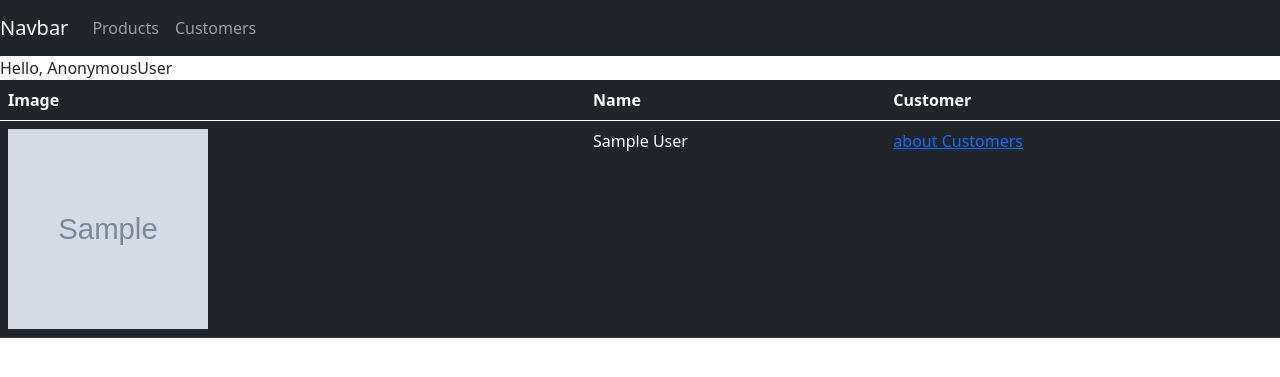
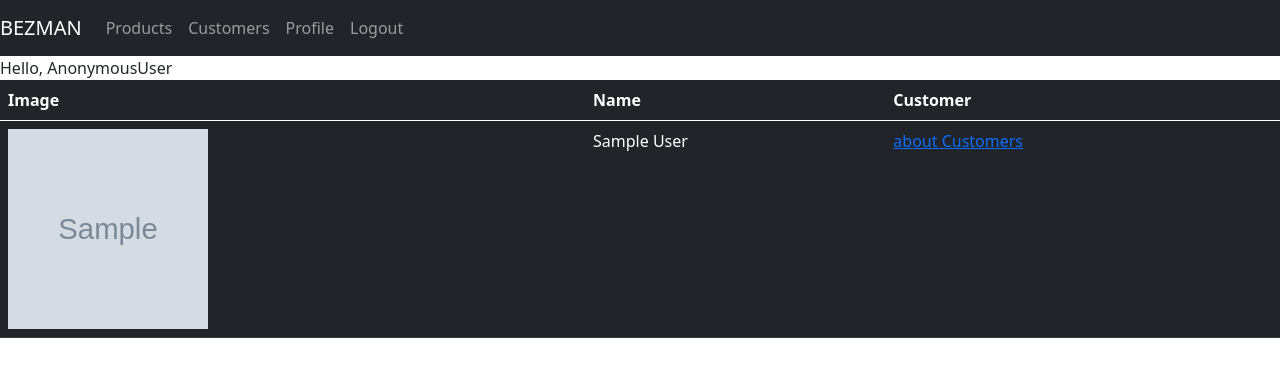
Before and after one commit to emir-naiz/bezman, a Django app: template bezman_shop/account/templates/account/customers.html in a window 1280 px wide. Shown: the top 377 px of the page. Run offline with Django 3.2, Linux system fonts and the light colour scheme; the template is opened without the code that fills it: most values are stand-ins (such as "Sample title", 1, 10 or a date in 2020); grey boxes marked "Sample" are stand-in pictures.

Commit message:
add two buttons

```diff
--- a/bezman_shop/supershop/templates/supershop/navbar.html
+++ b/bezman_shop/supershop/templates/supershop/navbar.html
@@ -1,5 +1,5 @@
 <nav class="navbar navbar-expand-lg navbar-dark bg-dark">
-  <a class="navbar-brand" href="#">Navbar</a>
+  <a class="navbar-brand" href="#">BEZMAN</a>
   <button class="navbar-toggler" type="button" data-toggle="collapse" data-target="#navbarSupportedContent" aria-controls="navbarSupportedContent" aria-expanded="false" aria-label="Toggle navigation">
     <span class="navbar-toggler-icon"></span>
   </button>
@@ -12,6 +12,12 @@
       <li class="nav-item">
         <a class="nav-link" href='{% url "customers" %}'>Customers</a>
       </li>
+      <li class="nav-item">
+        <a class="nav-link" href='{% url "profile" %}'>Profile</a>
+      </li>
+      <li class="nav-item">
+        <a class="nav-link" href='{% url "logout" %}'>Logout</a>
+      </li>
     </ul>
   </div>
 </nav>
```
